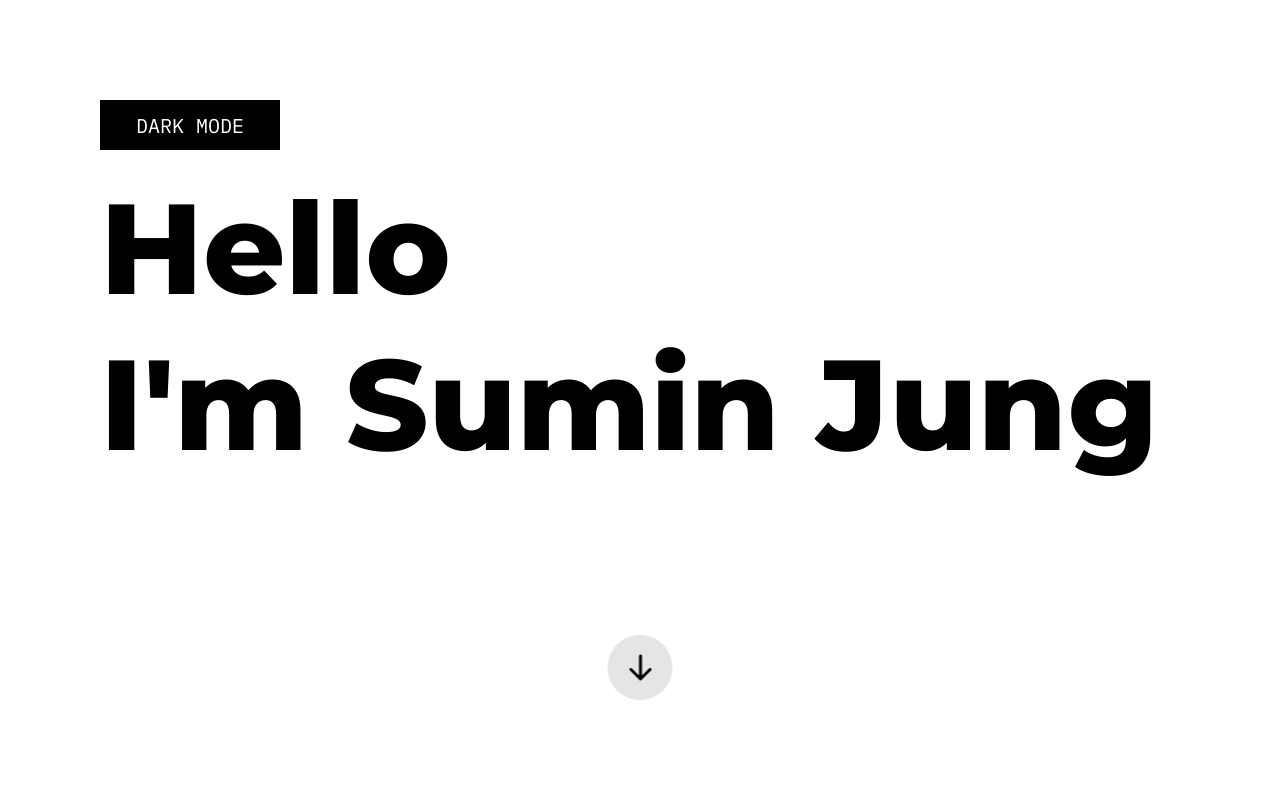
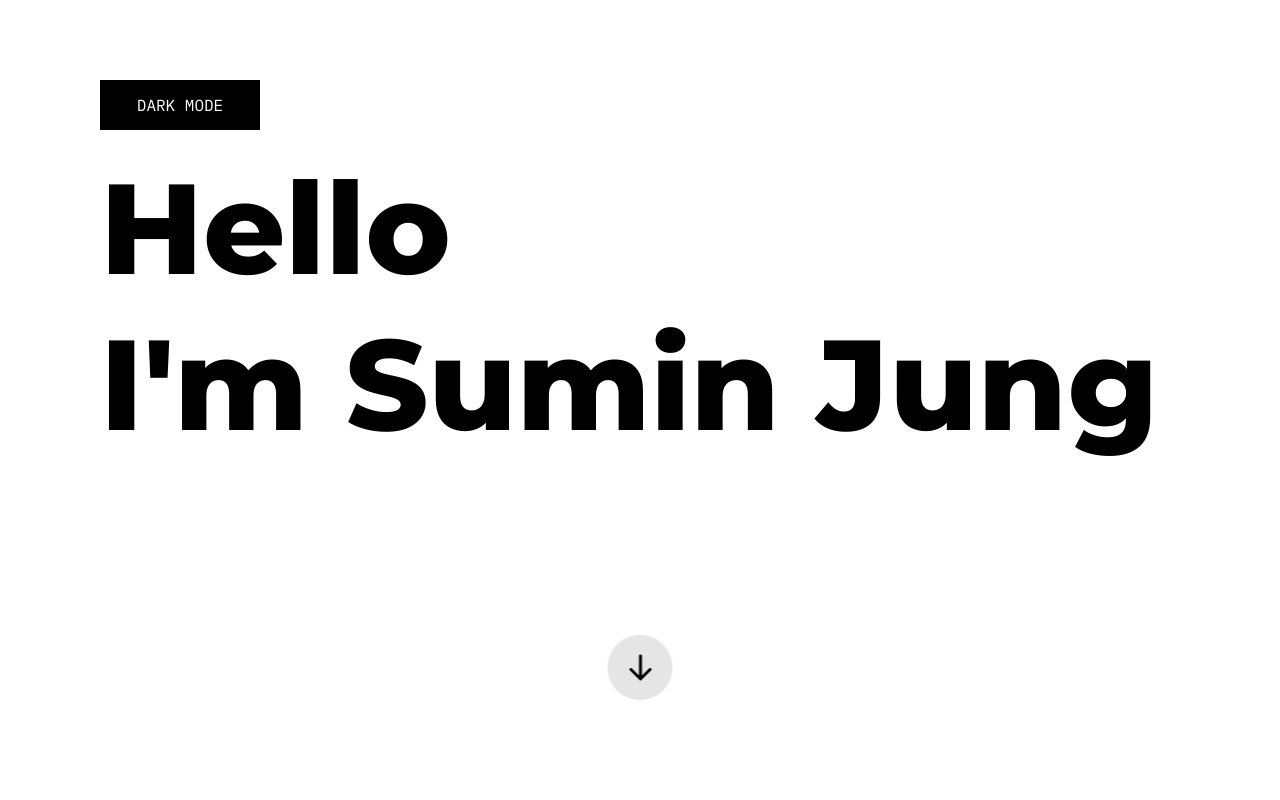
Before and after one commit to fromisle/UIDesign1, a plain HTML site: page index.html in a window 1280 px wide. Shown: the top 800 px of the page. Drawn offline with Linux system fonts and the light colour scheme.

Commit message:
Update style.css

```diff
--- a/assets/style.css
+++ b/assets/style.css
@@ -21,7 +21,7 @@ body, html {
 
 .section#section1 {
     justify-content: flex-start; /* 위쪽 정렬 */
-    padding-top: 100px; /* 중앙에서 약간 위로 이동 */
+    padding-top: 80px; /* 중앙에서 약간 위로 이동 */
 }
 
 .section#section2 {
@@ -46,12 +46,12 @@ button {
     font-family: "IBM Plex Mono", monospace;
     font-weight: 400;
     font-style: normal;
-    font-size: 20px;
+    font-size: 16px;
     background-color: black;
     color: white;
     border: none;
     cursor: pointer;
-    width: 180px;
+    width: 160px;
     height: 50px;
 }
 
```
